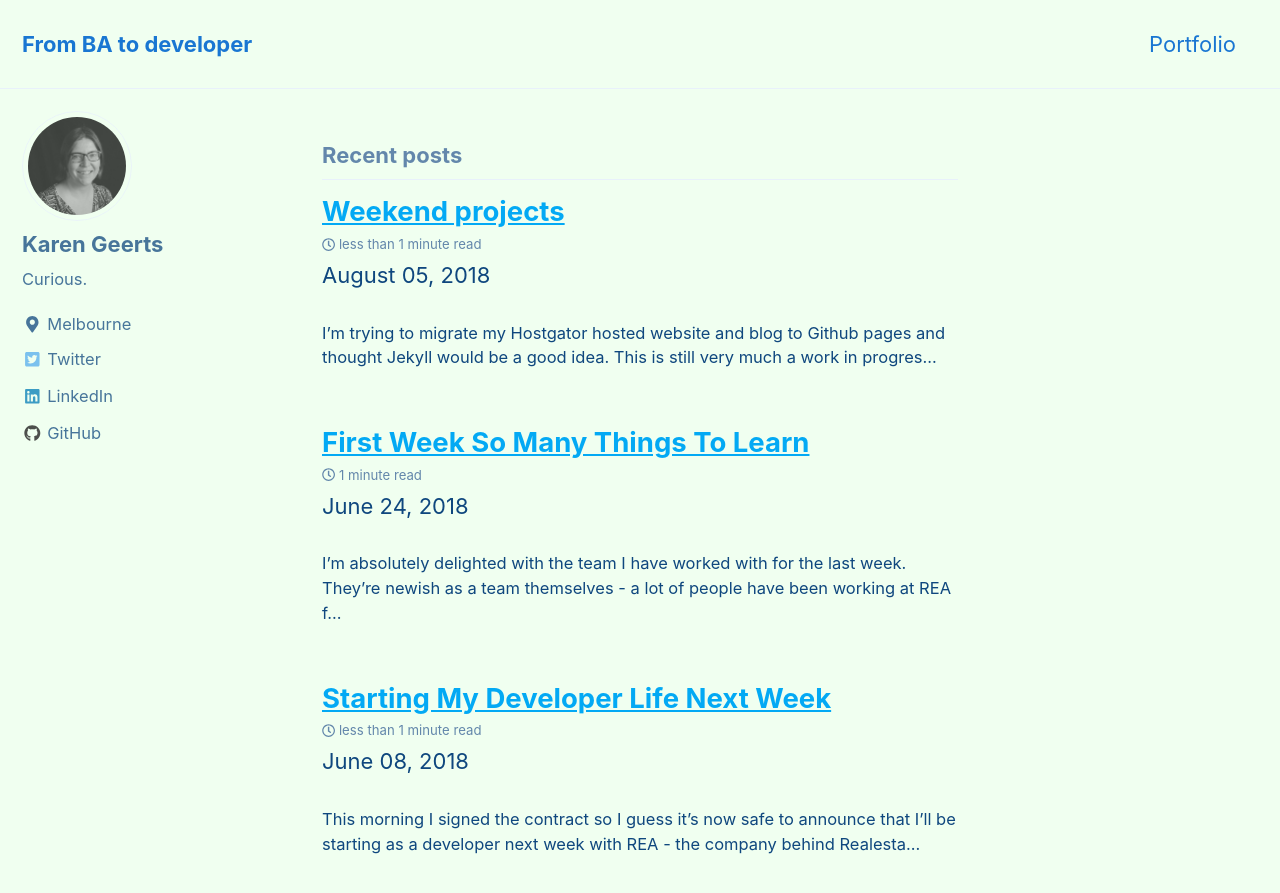
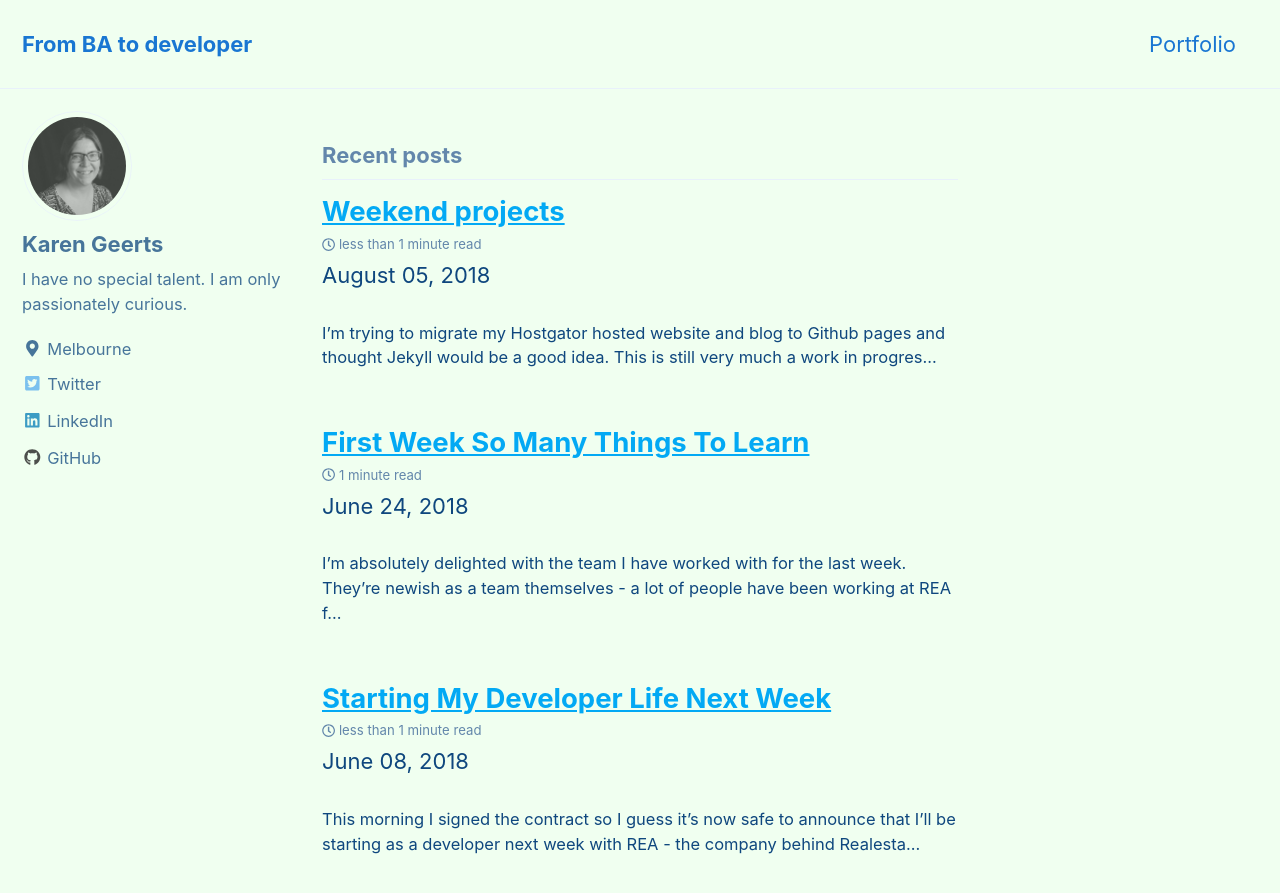
Before and after one commit to karengeerts/blog, a Jekyll site: the page built from index.html, in a window 1280 px wide and 900 px high. Shown: the top 893 px of the window. Built offline with Jekyll 4.4.1, drawn with Linux system fonts in a browser that asks for light colours; nearby versions of some CDN libraries; the list of posts is cut into pages by our own code.

Commit message:
updated bio

```diff
--- a/_config.yml
+++ b/_config.yml
@@ -102,7 +102,7 @@ analytics:
 author:
   name             : "Karen Geerts"
   avatar           : "/assets/images/BW_avatar.jpg"
-  bio              : "Curious."
+  bio              : "I have no special talent. I am only passionately curious."
   location         : "Melbourne"
   email            :
   uri              :
```
